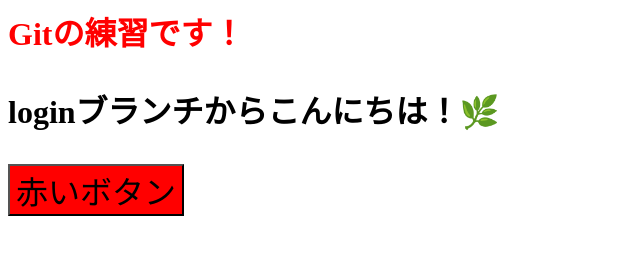
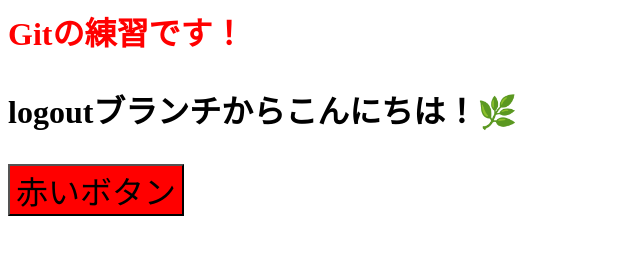
Before and after one commit to YujiTakasaki/git-practice, a plain HTML site: page index.html in a window 1280 px wide. Shown: the whole page, without its empty margins (0-640 px from the left). Drawn offline with Linux system fonts and the light colour scheme.

Commit message:
loginをlogoutに変更

```diff
--- a/index.html
+++ b/index.html
@@ -8,7 +8,7 @@
   <body>
     <h1 style="color: red">Gitの練習です！</h1>
     <p style="font-size: 2rem; font-weight: bold">
-      loginブランチからこんにちは！🌿
+      logoutブランチからこんにちは！🌿
     </p>
     <button style="background-color: red; font-size: 2rem">赤いボタン</button>
   </body>
```
